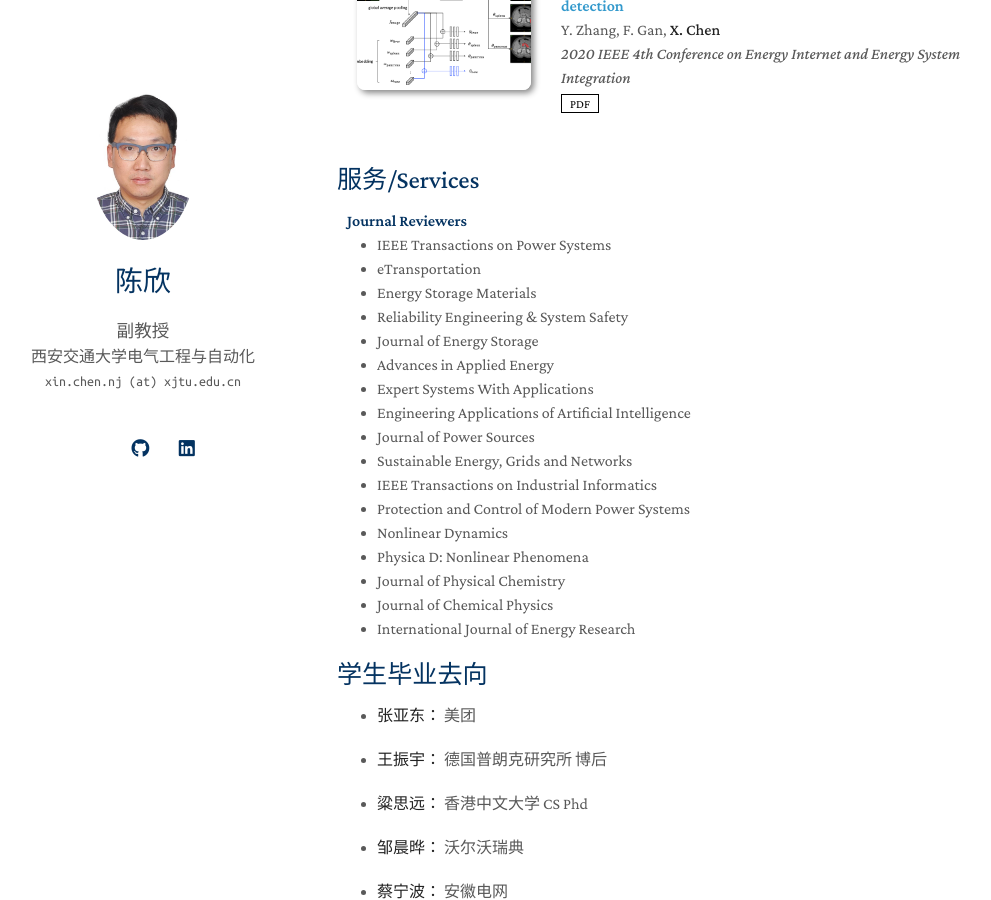
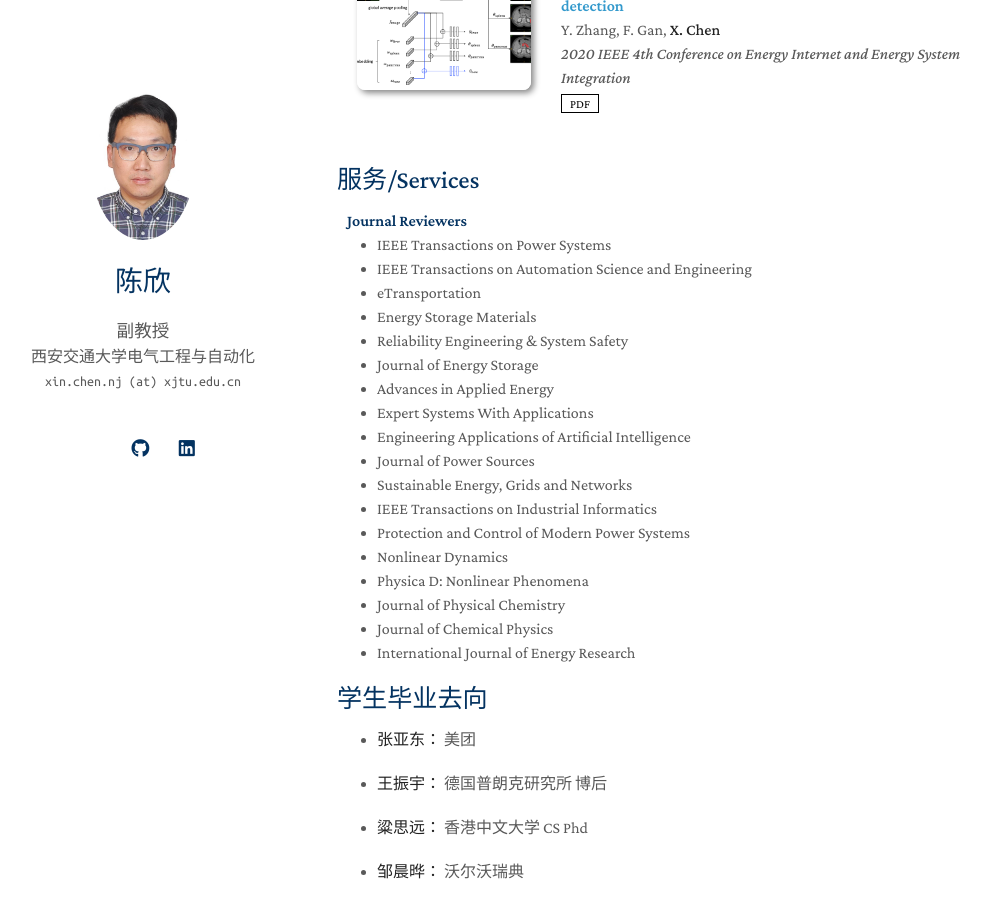
Before and after one commit to IntelligentEnergy/IntelligentEnergy.github.io, a Jekyll site: the page built from index.md, in a window 1280 px wide and 900 px high, scrolled down 4600 px. Shown: the whole window, without its empty margins (133-1124 px from the left). Built offline with Jekyll 4.4.1, drawn with Linux system fonts in a browser that asks for light colours; nearby versions of some CDN libraries; a style sheet for code colours, icons or effects is not loaded; our own code applies the rules of GitHub Pages for plain Markdown files.

Commit message:
Update services.md

```diff
--- a/_includes/services.md
+++ b/_includes/services.md
@@ -12,6 +12,8 @@
 
 <ul style="margin:0 0 20px;">
   <li><a href="https://ieeexplore.ieee.org/xpl/RecentIssue.jsp?punumber=59"> <autocolor> IEEE Transactions on Power Systems </autocolor></a></li>
+   <li><a href="https://ieeexplore.ieee.org/xpl/RecentIssue.jsp?punumber=8856"> <autocolor> IEEE Transactions on Automation Science and Engineering
+ </autocolor></a></li>
   <li><a href="https://www.sciencedirect.com/journal/etransportation"> <autocolor> eTransportation </autocolor></a></li>
   <li><a href="https://www.sciencedirect.com/journal/energy-storage-materials"> <autocolor> Energy Storage Materials </autocolor></a></li>
   <li><a href="https://www.sciencedirect.com/journal/reliability-engineering-and-system-safety"> <autocolor> Reliability Engineering & System Safety </autocolor></a></li>
```
